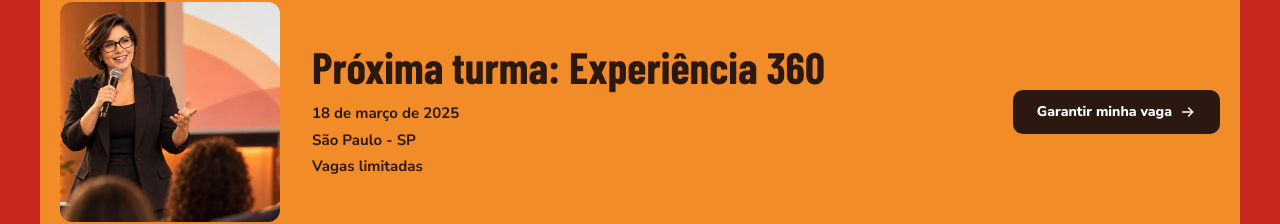
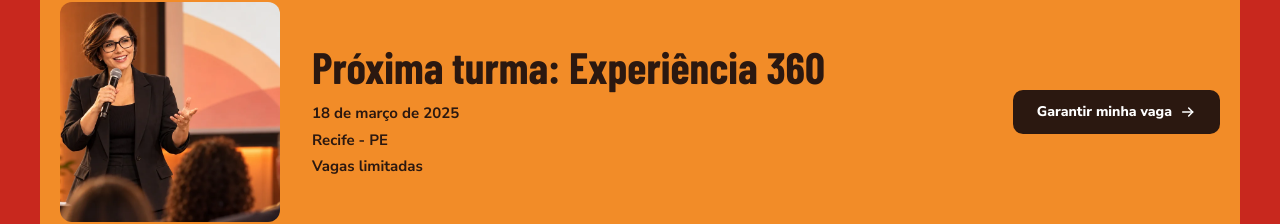
Before and after one commit to Viniwayne69/Allebrahim, a Next.js app: page / in a window 1280 px wide. Shown: the part 2352-2576 px from the top of the page. Built offline with nearby package versions, Linux system fonts and the light colour scheme; no server answers; a web font is replaced by a local one.

Commit message:
Próxima turma em Recife - PE
Co-Authored-By: Claude Opus 5.5 <noreply@anthropic.com>
Claude-Session: https://claude.ai/code/session_0174dFPbdmkpV1ctvu3uEePe

```diff
--- a/src/content/site.ts
+++ b/src/content/site.ts
@@ -24,7 +24,7 @@ export const stats = [
 export const nextClass = {
   name: "Experiência 360", // EXEMPLO: substituir pelo dado real
   date: "18 de março de 2025", // EXEMPLO: substituir pelo dado real
-  city: "São Paulo - SP", // EXEMPLO: substituir pelo dado real
+  city: "Recife - PE",
   availability: "Vagas limitadas", // EXEMPLO: substituir pelo dado real
   link: "#contato", // EXEMPLO: substituir pelo dado real
 };
```
